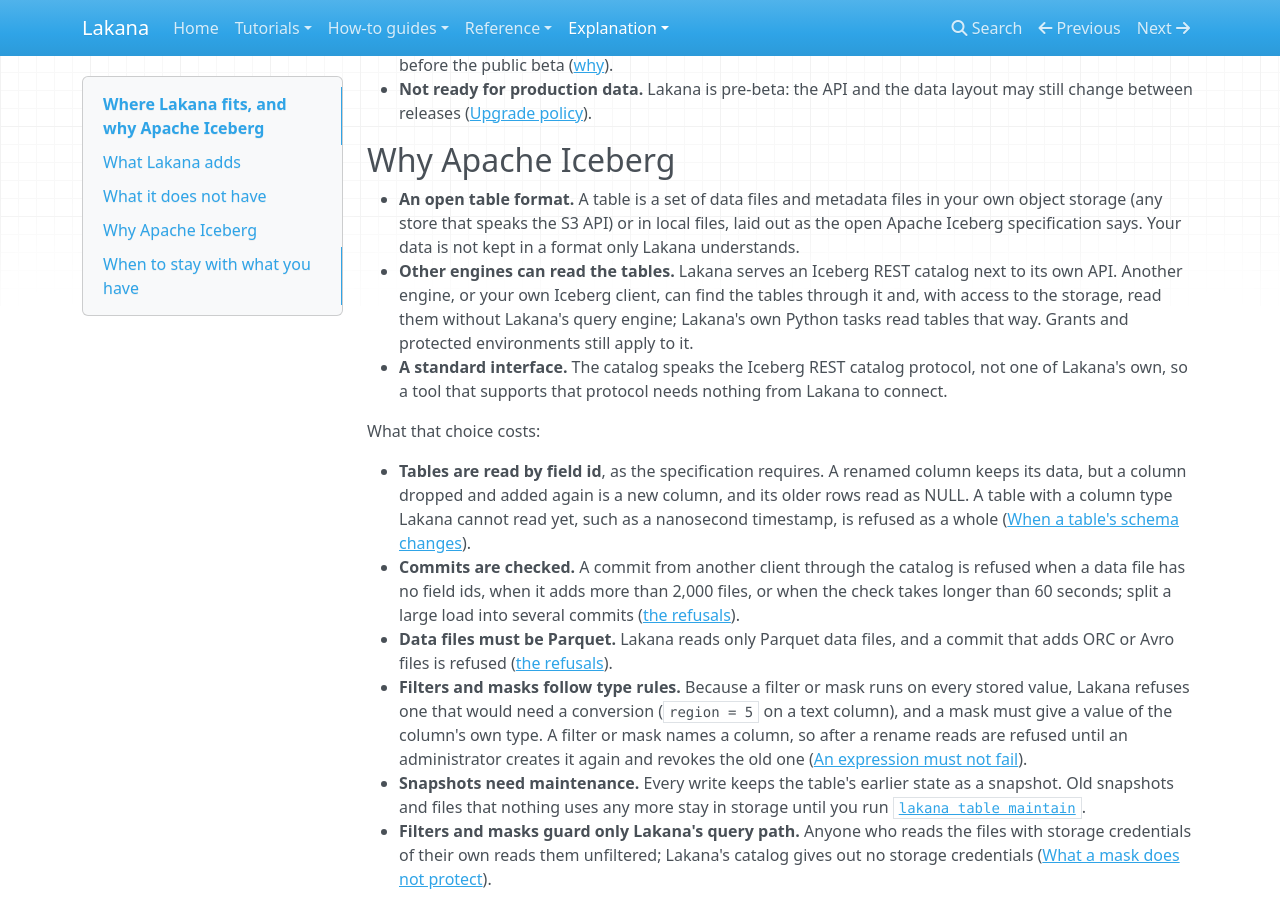
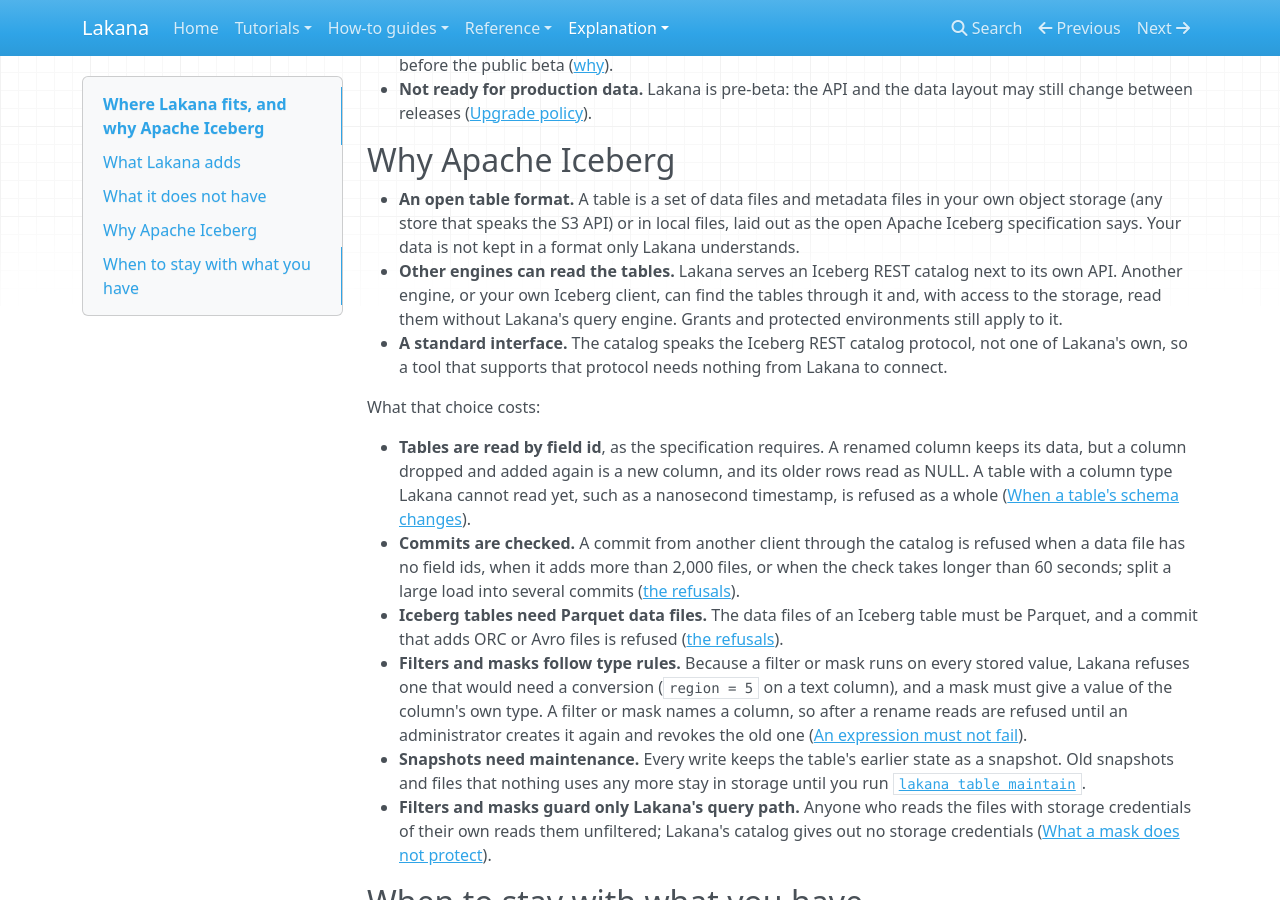
Before and after one commit to chrschy/lakana, an MkDocs documentation site: the page built from docs/site/explanation/where-lakana-fits.md, in a window 1280 px wide and 900 px high, scrolled down 1137 px. Built offline with MkDocs 1.6.1, drawn with Linux system fonts in a browser that asks for light colours; nearby versions of some CDN libraries.

Commit message:
docs: Python tasks read through the query API; Parquet is the rule for Iceberg tables (#64)

```diff
--- a/docs/site/explanation/where-lakana-fits.md
+++ b/docs/site/explanation/where-lakana-fits.md
@@ -62,8 +62,8 @@
   specification says. Your data is not kept in a format only Lakana understands.
 - **Other engines can read the tables.** Lakana serves an Iceberg REST catalog next to its own API.
   Another engine, or your own Iceberg client, can find the tables through it and, with access to
-  the storage, read them without Lakana's query engine; Lakana's own Python tasks read tables that way. Grants and protected
-  environments still apply to it.
+  the storage, read them without Lakana's query engine. Grants and protected environments still
+  apply to it.
 - **A standard interface.** The catalog speaks the Iceberg REST catalog protocol, not one of
   Lakana's own, so a tool that supports that protocol needs nothing from Lakana to connect.
 
@@ -77,8 +77,8 @@
   file has no field ids, when it adds more than 2,000 files, or when the check takes longer than
   60 seconds; split a large load into several commits
   ([the refusals](../reference/checks.md#when-a-commit-through-the-iceberg-rest-catalog-is-refused)).
-- **Data files must be Parquet.** Lakana reads only Parquet data files, and a commit that adds ORC
-  or Avro files is refused
+- **Iceberg tables need Parquet data files.** The data files of an Iceberg table must be Parquet,
+  and a commit that adds ORC or Avro files is refused
   ([the refusals](../reference/checks.md#when-a-commit-through-the-iceberg-rest-catalog-is-refused)).
 - **Filters and masks follow type rules.** Because a filter or mask runs on every stored value,
   Lakana refuses one that would need a conversion (`region = 5` on a text column), and a mask must
```
Also changed, not shown: docs/agent/security.md (+1 -1 lines), docs/site/explanation/upgrades.md (+2 -2 lines), docs/site/reference/cli.md (+1 -1 lines), docs/site/reference/table-health.md (+4 -2 lines), 3 other files.
